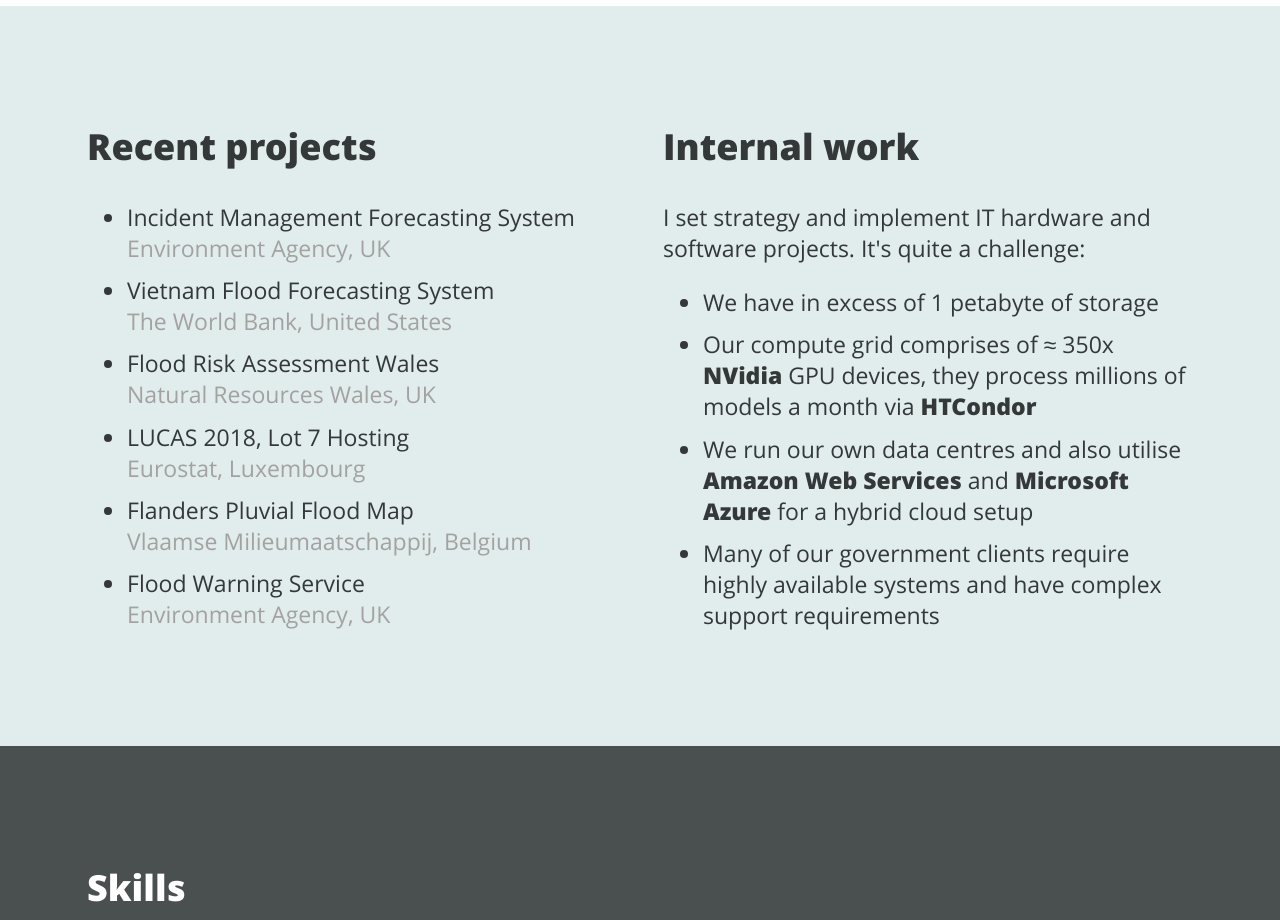
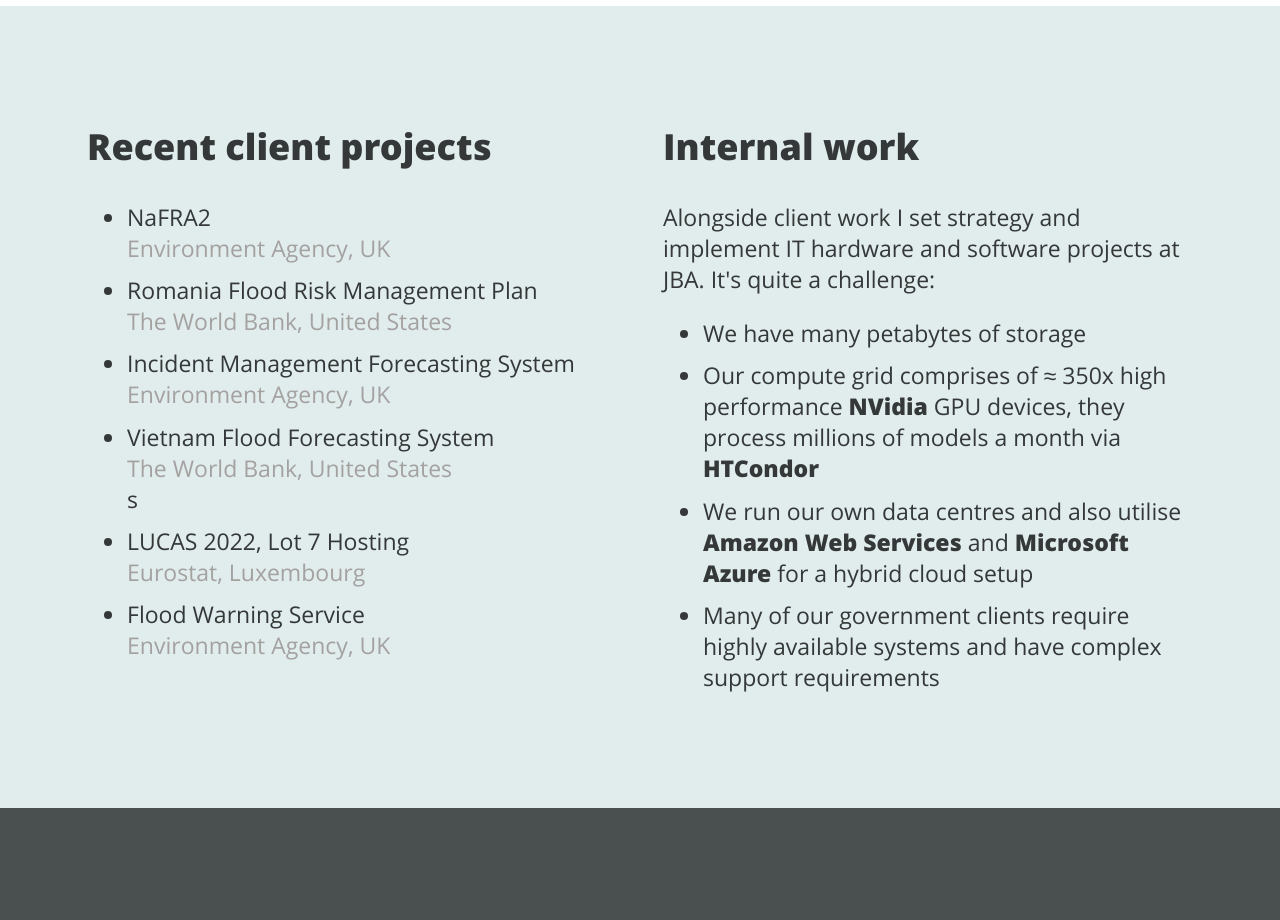
Before and after one commit to robberry/robberry-nextjs, a Next.js app: page /work in a window 1280 px wide. Shown: the part 1420-2340 px from the top of the page. Built offline with nearby package versions, Linux system fonts and the light colour scheme.

Commit message:
Slight update to the work page

```diff
--- a/pages/work.js
+++ b/pages/work.js
@@ -51,27 +51,27 @@
         <div className="container">
           <div className="row">
             <div className="col-6">
-              <h2 className="heavy">Recent projects</h2>
+              <h2 className="heavy">Recent client projects</h2>
               <ul>
+                <li>
+                  NaFRA2
+                  <div className="organisation">Environment Agency, UK</div>
+                </li>
+                <li>
+                  Romania Flood Risk Management Plan
+                  <div className="organisation">The World Bank, United States</div>
+                </li>
                 <li>
                   Incident Management Forecasting System
                   <div className="organisation">Environment Agency, UK</div>
                 </li>
                 <li>
                   Vietnam Flood Forecasting System
-                  <div className="organisation">The World Bank, United States</div>
+                  <div className="organisation">The World Bank, United States</div>s
                 </li>
                 <li>
-                  Flood Risk Assessment Wales
-                  <div className="organisation">Natural Resources Wales, UK</div>
-                </li>
-                <li>
-                  LUCAS 2018, Lot 7 Hosting
+                  LUCAS 2022, Lot 7 Hosting
                   <div className="organisation">Eurostat, Luxembourg</div>
-                </li>
-                <li>
-                  Flanders Pluvial Flood Map
-                  <div className="organisation">Vlaamse Milieumaatschappij, Belgium</div>
                 </li>
                 <li>
                   Flood Warning Service
@@ -82,20 +82,20 @@
             <div className="col-6">
               <h2 className="heavy">Internal work</h2>
               <p className="normal">
-                I set strategy and implement IT hardware and software projects. It&apos;s quite a challenge:
+                Alongside client work I set strategy and implement IT hardware and software projects at JBA.  It&apos;s quite a challenge:
               </p>
               <ul>
-                <li>We have in excess of 1 petabyte of storage</li>
+                <li>We have many petabytes of storage</li>
                 <li>
-                  Our compute grid comprises of &asymp;&nbsp;350x <a href="https://www.nvidia.com/en-gb/data-center/pascal-gpu-architecture/"
+                  Our compute grid comprises of &asymp;&nbsp;350x high performance <a href="https://www.nvidia.com/en-gb/data-center/pascal-gpu-architecture/"
                     className="heavy type-grey" target="_blank" rel="noopener noreferrer">NVidia</a> GPU devices, they process millions of
-                    models a month via <a href="https://research.cs.wisc.edu/htcondor/" className="heavy type-grey" target="_blank" rel="noopener noreferrer">
+                  models a month via <a href="https://research.cs.wisc.edu/htcondor/" className="heavy type-grey" target="_blank" rel="noopener noreferrer">
                     HTCondor</a>
                 </li>
                 <li>
                   We run our own data centres and also utilise <a href="https://aws.amazon.com" className="heavy type-grey" target="_blank"
-                  rel="noopener noreferrer">Amazon Web Services</a> and <a href="https://azure.microsoft.com" className="heavy type-grey"
-                  target="_blank" rel="noopener noreferrer">Microsoft Azure</a> for a hybrid cloud setup
+                    rel="noopener noreferrer">Amazon Web Services</a> and <a href="https://azure.microsoft.com" className="heavy type-grey"
+                      target="_blank" rel="noopener noreferrer">Microsoft Azure</a> for a hybrid cloud setup
                 </li>
                 <li>Many of our government clients require highly available systems and have complex support requirements</li>
               </ul>
```
